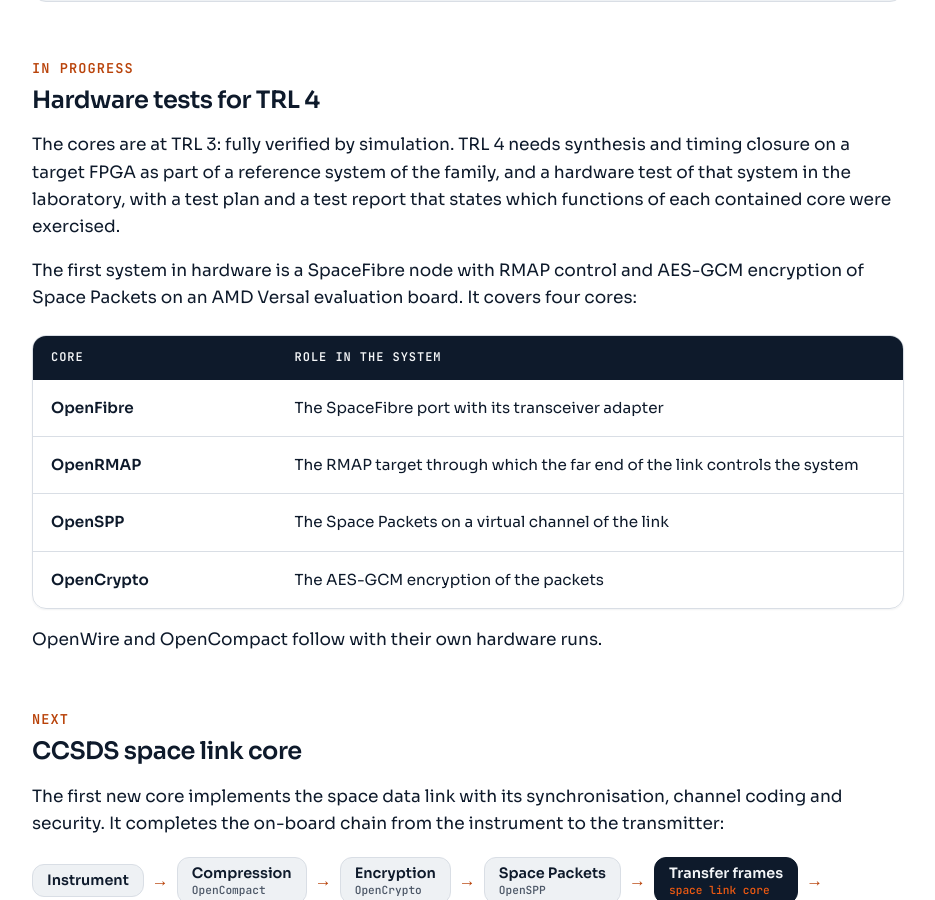
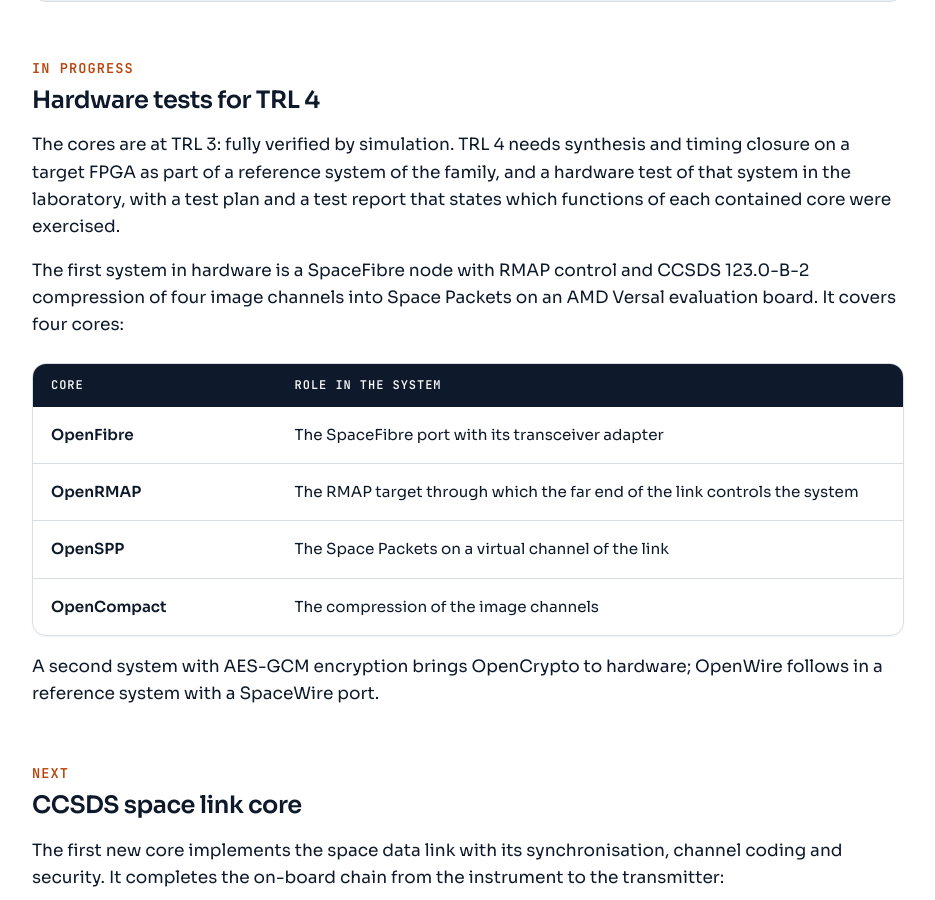
Before and after one commit to open-space-hdl/open-space-hdl.github.io, a Jekyll site: the page built from roadmap.html, in a window 1280 px wide and 900 px high, scrolled down 665 px. Shown: the whole window, without its empty margins (172-1107 px from the left). Built offline with Jekyll 4.4.1, drawn with Linux system fonts in a browser that asks for light colours; some of the changed text lies outside the part shown.

Commit message:
Roadmap: the compression system is the first in hardware
The first system for TRL 4 is the SpaceFibre node with RMAP control and CCSDS 123.0-B-2 compression of four image
channels: the section "Hardware tests for TRL 4" lists OpenCompact in place of OpenCrypto, a second system with AES-GCM
encryption brings OpenCrypto to hardware, and OpenWire follows in a reference system with a SpaceWire port. The
section on reference systems names the second system the same way (encryption behind the compression).

```diff
--- a/roadmap.html
+++ b/roadmap.html
@@ -43,8 +43,8 @@ permalink: /roadmap/
         test plan and a test report that states which functions of each contained core were exercised.
       </p>
       <p>
-        The first system in hardware is a SpaceFibre node with RMAP control and AES-GCM encryption of Space Packets on
-        an AMD Versal evaluation board. It covers four cores:
+        The first system in hardware is a SpaceFibre node with RMAP control and CCSDS 123.0-B-2 compression of four
+        image channels into Space Packets on an AMD Versal evaluation board. It covers four cores:
       </p>
       <div class="table-frame">
         <table class="trl-table roadmap-table">
@@ -55,11 +55,11 @@ permalink: /roadmap/
             <tr><td data-label="Core">OpenFibre</td><td data-label="Role">The SpaceFibre port with its transceiver adapter</td></tr>
             <tr><td data-label="Core">OpenRMAP</td><td data-label="Role">The RMAP target through which the far end of the link controls the system</td></tr>
             <tr><td data-label="Core">OpenSPP</td><td data-label="Role">The Space Packets on a virtual channel of the link</td></tr>
-            <tr><td data-label="Core">OpenCrypto</td><td data-label="Role">The AES-GCM encryption of the packets</td></tr>
+            <tr><td data-label="Core">OpenCompact</td><td data-label="Role">The compression of the image channels</td></tr>
           </tbody>
         </table>
       </div>
-      <p>OpenWire and OpenCompact follow with their own hardware runs.</p>
+      <p>A second system with AES-GCM encryption brings OpenCrypto to hardware; OpenWire follows in a reference system with a SpaceWire port.</p>
     </section>
 
     <section class="roadmap-section" id="space-link" aria-labelledby="space-link-title">
@@ -194,8 +194,8 @@ permalink: /roadmap/
       <h2 id="systems-title">Reference systems and evaluation boards</h2>
       <p>
         A reference system is a complete FPGA design built from the cores for a test in the laboratory. After the
-        SpaceFibre node with encryption above, the second reference system adds CCSDS 123.0-B-2 image compression with
-        OpenCompact in front of the encryption.
+        SpaceFibre node with compression above, the second reference system adds AES-GCM encryption with OpenCrypto
+        behind the compression.
       </p>
       <p>Further evaluation boards follow the AMD Versal board, in this order:</p>
       <ol class="board-list">
```
